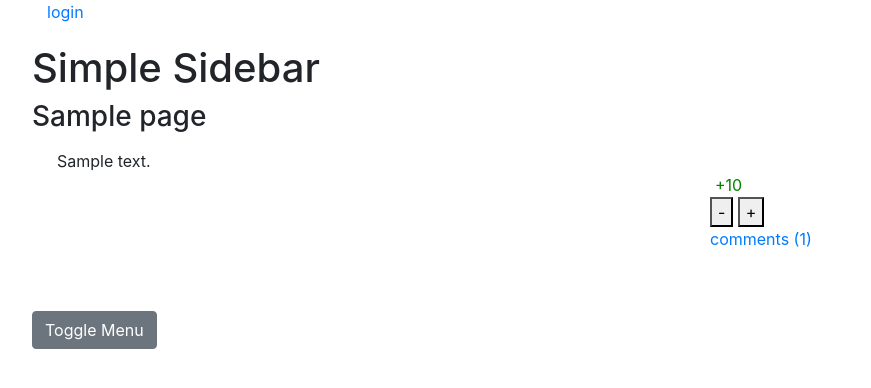
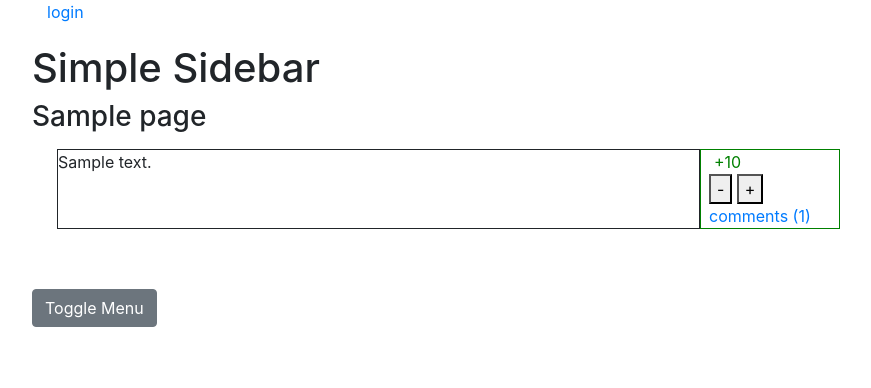
Before and after one commit to akulakov/doc-vote, a Django app: template main/templates/page.html in a window 1280 px wide. Shown: the top 388 px of the page, without its empty margins (3-874 px from the left). Run offline with Django 3.2, Linux system fonts and the light colour scheme; the template is opened without the code that fills it: most values are stand-ins (such as "Sample title", 1, 10 or a date in 2020); some libraries are stand-ins or nearby versions.

Commit message:
do not show vote buttons for staff; use flexbox for content and actions

```diff
--- a/main/static/doc_vote.js
+++ b/main/static/doc_vote.js
@@ -84,7 +84,8 @@ $( document ).ready(function() {
         let id = $this.attr('id');
         let $node = $this.parent().parent().parent().parent();
         let $div = $node.after('<div class="new-node"><h4>New Node</h4><textarea id='+id+
-            '></textarea><div class="clear"></div><button class="save-new left">Save</button><button class="cancel-add left" href="#">Cancel</button></div>');
+            '></textarea><div class="clear"></div><button class="save-new left">Save</button>'+
+            '<button class="cancel-add left" href="#">Cancel</button></div><div class="clear"></div>');
         setTimeout(function() {
             $div.find('textarea').focus();
         }, 50);
--- a/main/templates/page.html
+++ b/main/templates/page.html
@@ -4,13 +4,14 @@
 .green { color: green }
 .red { color: red }
 .selected { font-weight: bold; border: 1px solid #ddd; padding: 2px }
-.node { padding: 7px ; border: 0px solid #e7e7e7; width: 800px; margin-left: 15px; padding-left: 10px; margin-bottom: 3px }
+.node { padding: 7px ; border: 0px solid #e7e7e7; width: 800px; margin-left: 15px; padding-left: 10px; margin-bottom: 3px; display: flex }
+.node-content { width: 650px; border: 1px solid }
+.right-pane { border: 1px solid green; order: 1; padding-left: 8px }
 .clear { clear: both }
-.comments { border: 0px solid; width: 130px; float: right }
+.comments { border: 0px solid; width: 130px;  }
 .score { padding-left: 5px }
 .left { float: left }
 .actions { border: 0px solid }
-.right-pane { float: right; border: 0px solid green }
 .act-hover { height: 58px }
 
 textarea { width: 500px; height: 80px; }
@@ -36,7 +37,6 @@ textarea { width: 500px; height: 80px; }
     <div class='right-pane'>
     {% with node.score as score %}
         <div>
-        <div class='clear'></div>
         <span class='score'>
         {% if score > 0 %}
             <span class='val green'>+{{ score }}</span>
@@ -46,20 +46,17 @@ textarea { width: 500px; height: 80px; }
             <span class='val'></span>
         {% endif %}
         </span>
-        <div class='clear'></div>
         </div>
     {% endwith %}
 
-    {# if is_authenticated and not is_staff #}
+    {% if not is_staff %}
     <button class='vote-down' value='-' id='{{ node.pk }}'>-</button>
     <button class='vote-up' value='+' id='{{ node.pk }}'>+</button>
-    {# endif #}
+    {% endif %}
 
     {% if is_staff %}
     <div class='actions'>
-        <div class='clear'></div>
         <div class='act-hover'>.. actions ..</div>
-        <div class='clear'></div>
         <div class='inner' style='display:none'>
             <button class='edit' id='{{ node.pk }}'>Edit</button>
 
@@ -67,26 +64,20 @@ textarea { width: 500px; height: 80px; }
             <button class='add-node' id='{{ node.pk }} 'href="{% url 'create_update_node' page.pk node.pk %}after/">{% if not forloop.last %}Insert {% endif %}New Node</button>
 
             <div class='move'>
-                <div class='clear'></div>
                 {% if not forloop.last %}<button class='down' href="{% url 'move_node' page.pk node.pk 'down' %}">↓</button> {% endif %}
                 {% if not forloop.first %}<button class='up' href="{% url 'move_node' page.pk node.pk 'up' %}">↑</button> {% endif %}
             </div>
         </div>
     </div>
-    <div class='clear'></div>
     {% endif %}
 
-    <div class='clear'></div>
     <div class='comments'>
         <a href="{% url 'node' node.pk %}">comments ({{ node.comments.count }})</a>
     </div>
-    <div class='clear'></div>
 
     </div>  <!-- right pane -->
-    <div class='clear'></div>
 
     </div>  <!-- node -->
-    <div class='clear'></div>
 
 {% endfor %}
 </div>
```
